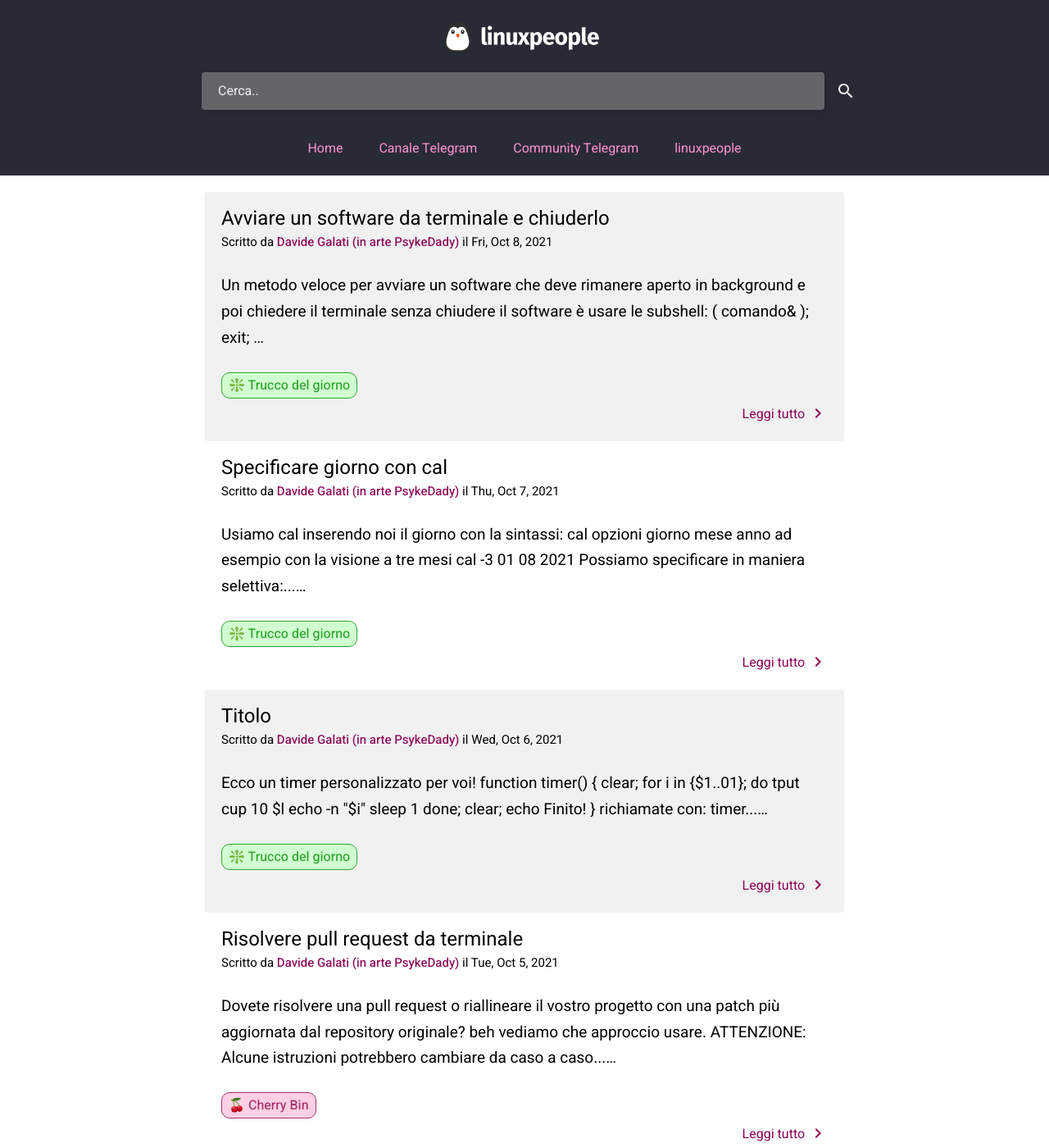
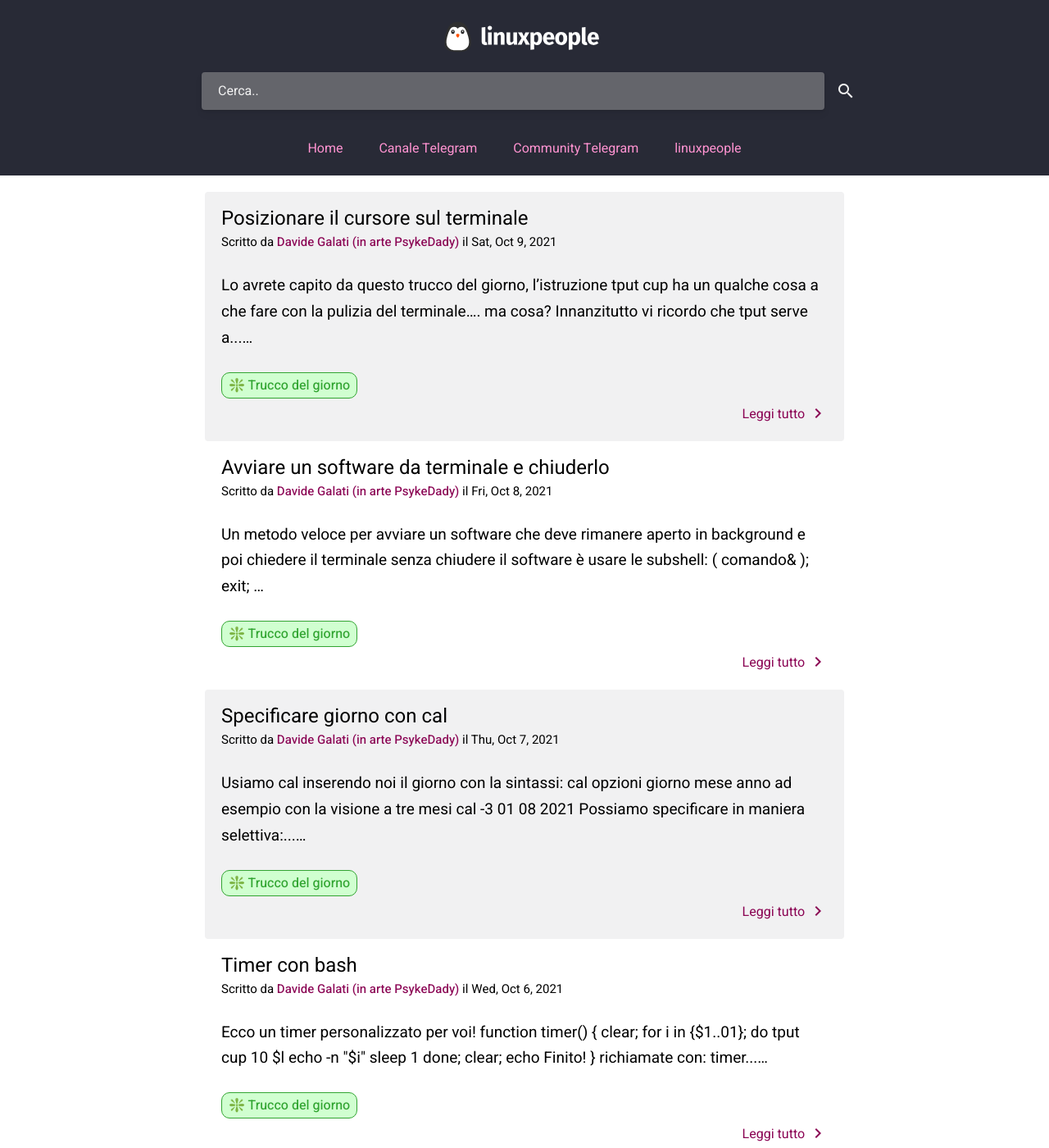
Before and after one commit to linuxhubit/linuxpeople_feed, a Jekyll site: the page built from index.html, in a window 1280 px wide and 1400 px high. Shown: the whole window at 82% size. Built offline with Jekyll 4.4.1, drawn with Linux system fonts in a browser that asks for light colours; the list of posts is cut into pages by our own code; some of the changed text lies outside the part shown.

Commit message:
trucco dle giorno e fix errori 	nuovo file:             _posts/trick/2021-05-14-tput.md 	modificato:             _posts/trick/2021-06-28-creare-file-espansione-bash.md 	modificato:             _posts/trick/2021-10-06-timer-bash.md 	nuovo file:             _posts/trick/2021-10-09-tputcup.md

````diff
--- /dev/null
+++ b/_posts/trick/2021-05-14-tput.md
@@ -0,0 +1,35 @@
+---
+title: "Utilizzare tput per la formattazione del terminale"
+description: ""
+date: 2021-05-14 11:00
+layout: post
+author: Davide Galati (in arte PsykeDady)
+author_github: PsykeDady
+tag: trick
+---
+
+formattiamo l'output del terminale con tput
+
+in genere basta utilizzarlo in subshell davanti le stringhe che dobbiamo formattare, ad esempio per il grassetto:
+```bash
+echo "testo $(tput bold)testo in grassetto$(tput sgr0) testo normale"
+```
+
+l'attributo `sgr0` alla fine serve per far tornare il testo normale. Ora vediamo un attimo quali attributi sono suportati:
+
+`sgr0`  Testo normale
+`bold`  grassetto
+`smul`  sottolineato (come ul)
+`rmul`  fine sotolineatura
+`smso`  inizia ad evidenziare il testo
+`rmso`  finisce di evidenziare
+`rev`  inverti i colori del testo
+`blink`  il testo diventa visibile ad intermittenza
+`invis`  il testo diventa invisibile
+
+Da scrivere potrebbe essere un po' scomodo, quindi consiglio di mettere i vari comandi in una variabile, tipo:
+```bash
+nrml=$(tput sgr0);
+und=$(tput smul) ;
+echo "questo è un testo "$und"sottolineato"$nrml" e questo no"
+```
--- a/_posts/trick/2021-10-06-timer-bash.md
+++ b/_posts/trick/2021-10-06-timer-bash.md
@@ -1,5 +1,5 @@
 ---
-title: 'Titolo'
+title: 'Timer con bash'
 description: "descrizione post"
 date: 2021-10-06 11:00
 layout: post
--- /dev/null
+++ b/_posts/trick/2021-10-09-tputcup.md
@@ -0,0 +1,47 @@
+---
+title: 'Posizionare il cursore sul terminale'
+description: "tput cup"
+date: 2021-10-09 11:00
+layout: post
+author: Davide Galati (in arte PsykeDady)
+author_github: PsykeDady
+tag: trick
+---
+
+
+
+Lo avrete capito da [questo trucco del giorno](https://feed.linuxpeople.org/posts/timer-bash/), l'istruzione `tput cup` ha un qualche cosa a che fare con la pulizia del terminale.... ma cosa?
+
+Innanzitutto vi ricordo che tput serve a formattare il testo nel terminale, [qui il trucco del giorno](https://feed.linuxpeople.org/posts/timer-bash/) che ne parla.
+
+Nello specifico con il comando `cup` stiamo indicando che che vogliamo posizionare il cursore in un determinato punto del terminale (vista corrente, senza considerare lo scroll superiore diciamo), cancellando tutto quello che viene "dopo" quel punto.
+
+La sintassi è:
+
+```bash
+tput cup riga colonna
+```
+
+
+
+> **NOTA BENE:**
+>
+> il terminale deve avere quel numero di righe e colonne altrimenti si genera un errore
+
+
+
+Vediamo un esempio. Scriviamo innanzitutto 10 numeri sul terminale così:
+
+```bash
+clear && clear && for i in $(seq 0 10); do echo $i; done;
+```
+
+Quindi scriviamo:
+
+```bash
+tput cup 5 0; echo "100"
+```
+
+
+
+Il risultato? avremo scritto `100` al posto di `5`, il resto del terminale andrà cancellato ( i 5 numeri successivi)
````
Also changed, not shown: _posts/trick/2021-06-28-creare-file-espansione-bash.md (line endings or trailing spaces).
